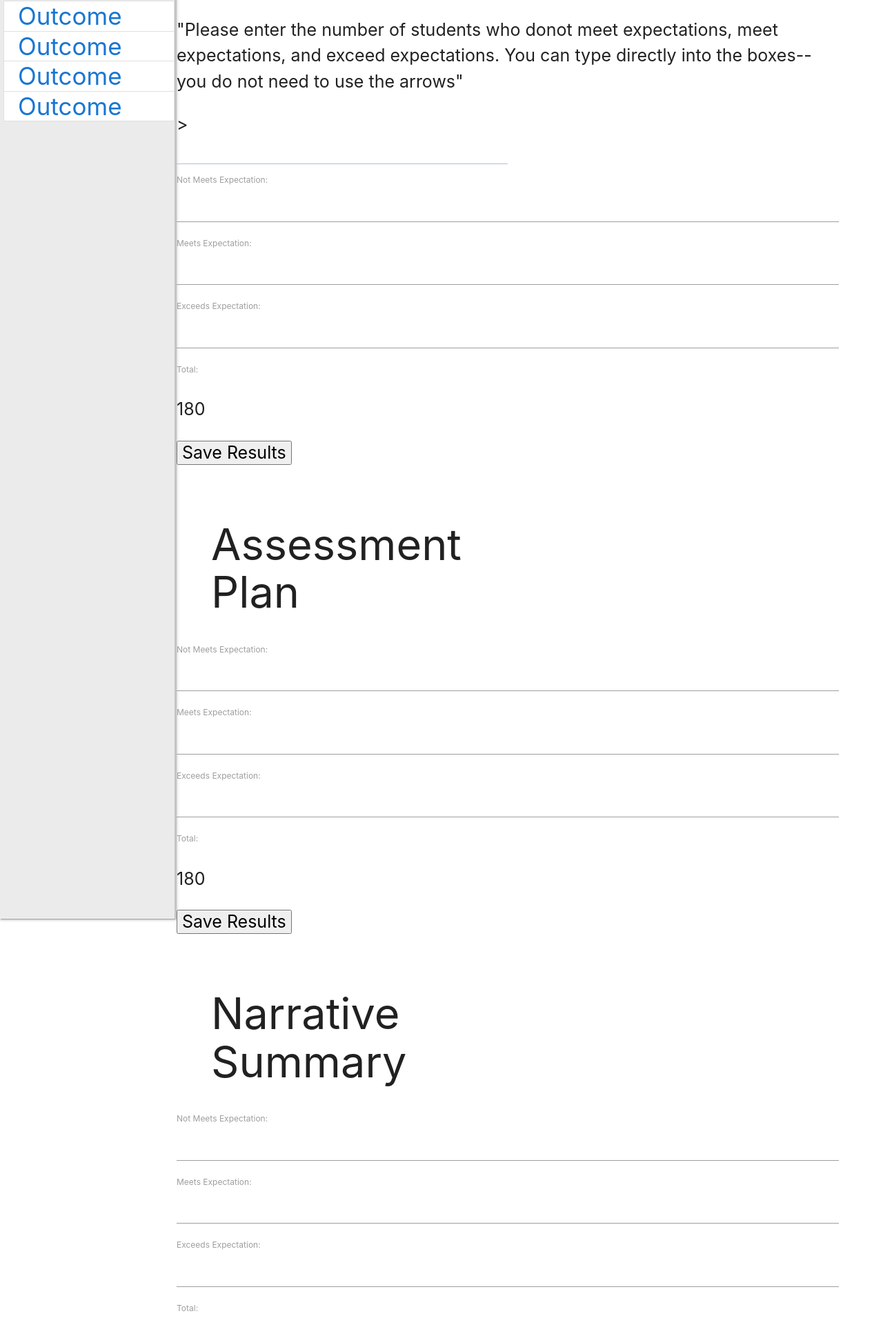
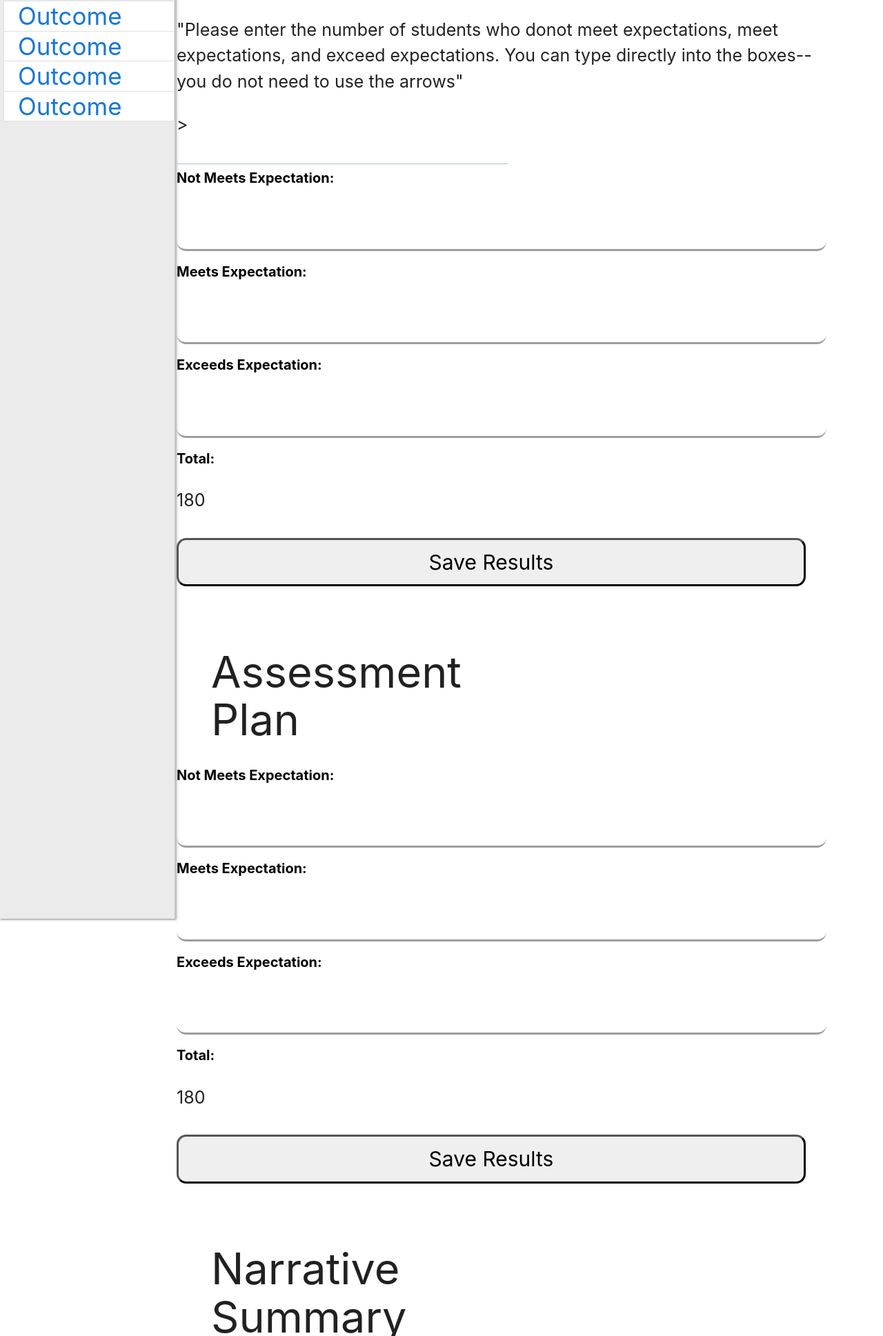
Before and after one commit to zdong7/Web_2, a PHP site: page /abet.html in a window 1280 px wide. Shown: the part 337-2274 px from the top of the page at 69% size. Run offline with PHP 8.4, Linux system fonts and the light colour scheme.

Commit message:
Update css

```diff
--- a/abet.css
+++ b/abet.css
@@ -99,3 +99,19 @@ col{
     border-style: solid solid solid solid;
     border-color: rgb(196, 196, 196);
 }
+
+#formResults label {
+    font-size: 20px;
+    font-weight: bold;
+    color: #000;
+
+}
+
+#formResults input{
+    width:95%;
+        font-size:30px;
+        padding: 15px;
+        margin: 10px 0;
+        border-width: medium;
+        border-radius: 14px;
+}
--- a/abet.html
+++ b/abet.html
@@ -82,17 +82,14 @@
         <br>
 
         <form id="formResults">
-          <label for="NME">Not Meets Expectation:</label><br>
+          <label for="NME">Strengths</label><br>
           <input type="number" id="nme" name="nme" min="1" max="100"><br>
-          <label for="ME">Meets Expectation:</label><br>
+          <label for="ME">Weaknesses</label><br>
           <input type="number" id="me" name="me" min="1" max="100"><br>
-            <label for="EE">Exceeds Expectation:</label><br>
+            <label for="EE">Actions</label><br>
           <input type="number" id="ee" name="ee" min="1" max="100"><br>
-          <label for="Total">Total:</label><br>
-          <p> 180</p>
 
-
-           <input type="submit" value="Save Results"> <br>
+           <input id="two" type="submit" value="Save Narrative"> <br>
 
         </form>
         <br>
```
